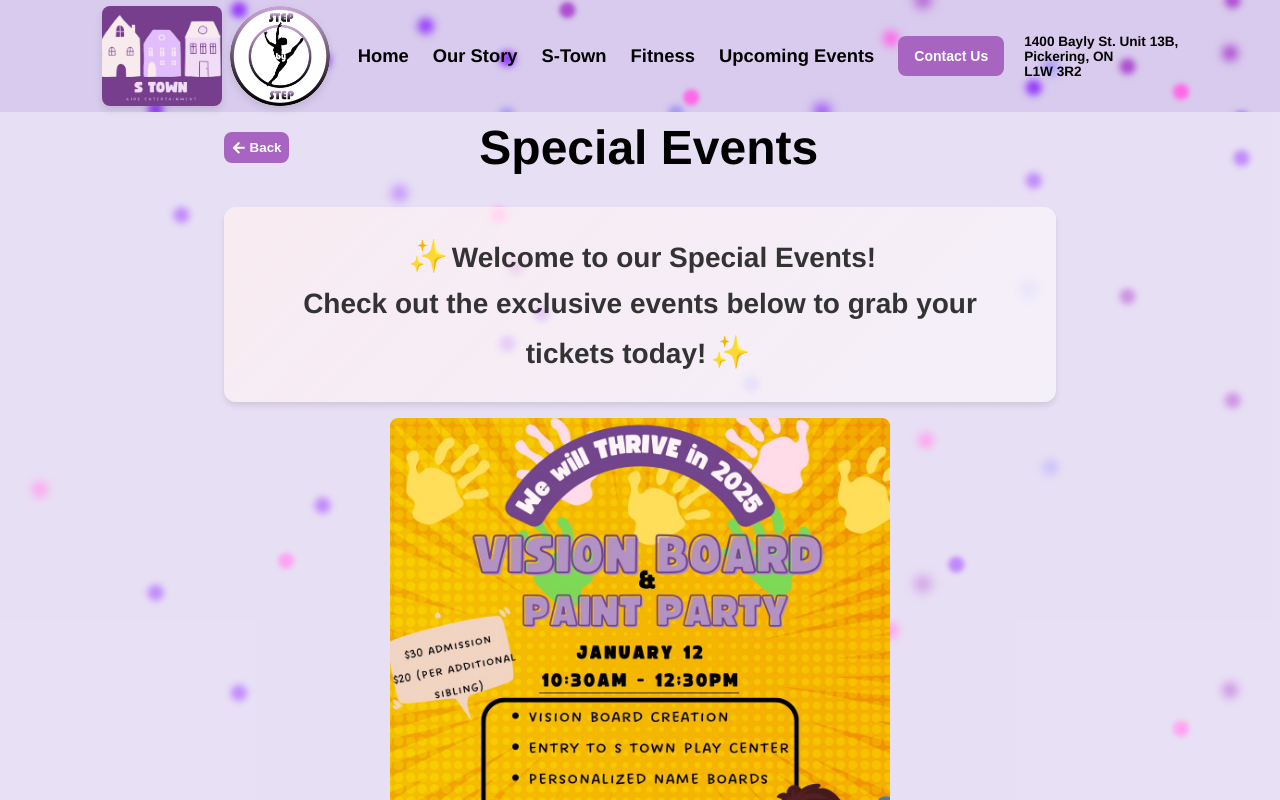
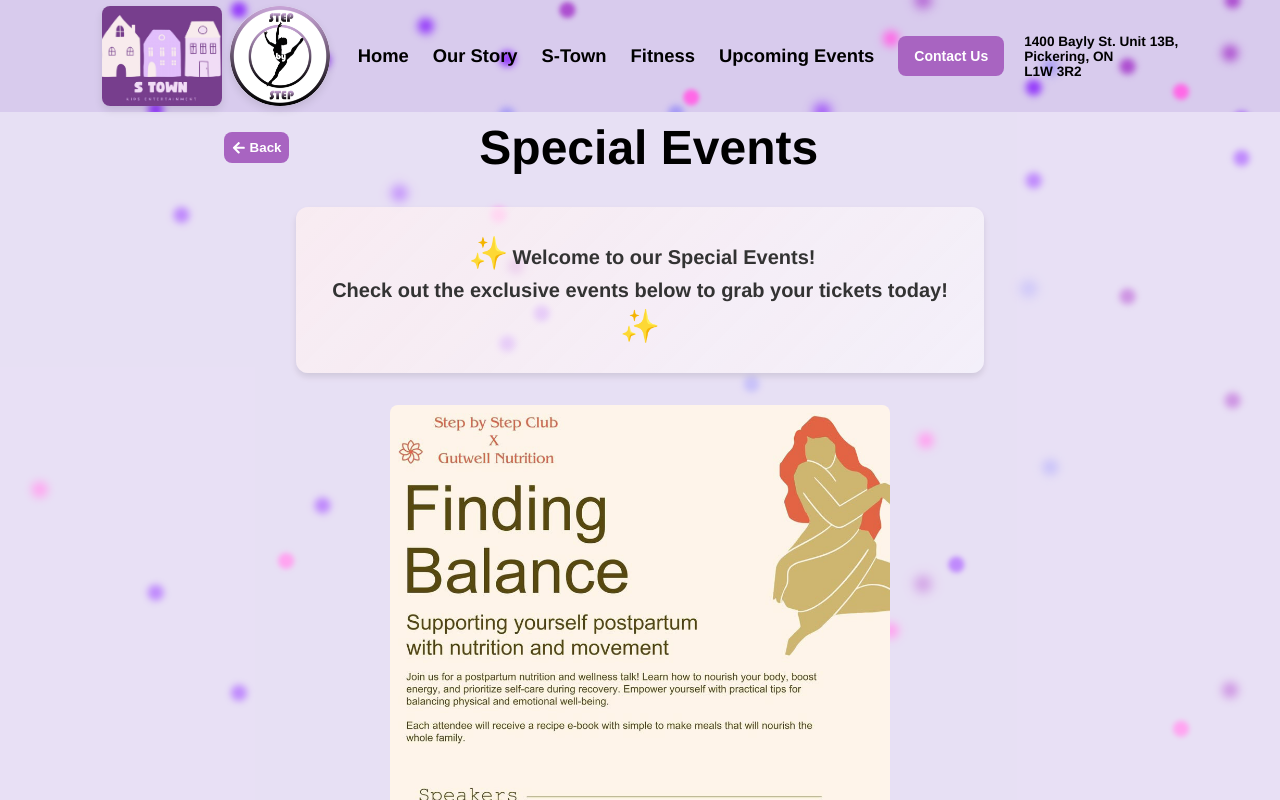
Before and after one commit to ralphdaryn/stepbystepstars, a React (Create React App) app in the folder client/: page /specialevents in a window 1280 px wide. Shown: the top 800 px of the page. Built offline with nearby package versions, Linux system fonts and the light colour scheme.

Commit message:
update special events image and button link

```diff
--- a/client/src/components/SpecialEvents/SpecialEvents.js
+++ b/client/src/components/SpecialEvents/SpecialEvents.js
@@ -1,11 +1,11 @@
 import "./SpecialEvents.scss";
 import BackButton from "../BackButton/BackButton";
-import visionBoard from "../../assets/images/visionBoard.jpeg";
+import specialEvent from "../../assets/images/findingBalance.JPG";
 
 const SpecialEvents = () => {
   const linkToBuyTickets = () => {
     window.open(
-      "https://www.wellnessliving.com/rs/event/step_by_step_club?k_class=754019&k_class_tab=66373",
+      "https://www.wellnessliving.com/rs/catalog-view.html?k_business=651877&id_sale=3&k_id=755357",
       "_blank"
     );
   };
@@ -24,8 +24,8 @@ const SpecialEvents = () => {
       </div>
       <div className="special-events__image-container">
         <img
-          src={visionBoard}
-          alt="New Year Celebration"
+          src={specialEvent}
+          alt="Special Event"
           className="special-events__image"
         />
         <button
--- a/client/src/components/SpecialEvents/SpecialEvents.scss
+++ b/client/src/components/SpecialEvents/SpecialEvents.scss
@@ -63,32 +63,32 @@
 
     @include tablet {
       padding: 1rem;
-      max-width: 80%;
+      max-width: 33rem;
     }
 
     @include desktop {
       padding: 1.5rem 2rem;
-      max-width: 100%;
+      max-width: 43rem;
     }
 
     &-text {
       color: #333;
       font-weight: 700;
-      line-height: 1.6;
+      line-height: 1.4;
 
       @include tablet {
-        font-size: 1.5rem;
+        font-size: 1rem;
       }
 
       @include desktop {
-        font-size: 1.75rem;
+        font-size: 1.25rem;
       }
 
       &::before,
       &::after {
         content: "✨";
         margin: 0 0.25rem;
-        font-size: 1.5rem;
+        font-size: 1rem;
 
         @include desktop {
           font-size: 2rem;
@@ -123,6 +123,7 @@
     max-width: 100%; // Prevent image from exceeding container size
     height: auto; // Maintain aspect ratio
     border-radius: 8px;
+    margin: 1rem;
   }
 
   // Button Styling
```
Also changed, not shown: client/src/assets/images/findingBalance.JPG (added).
